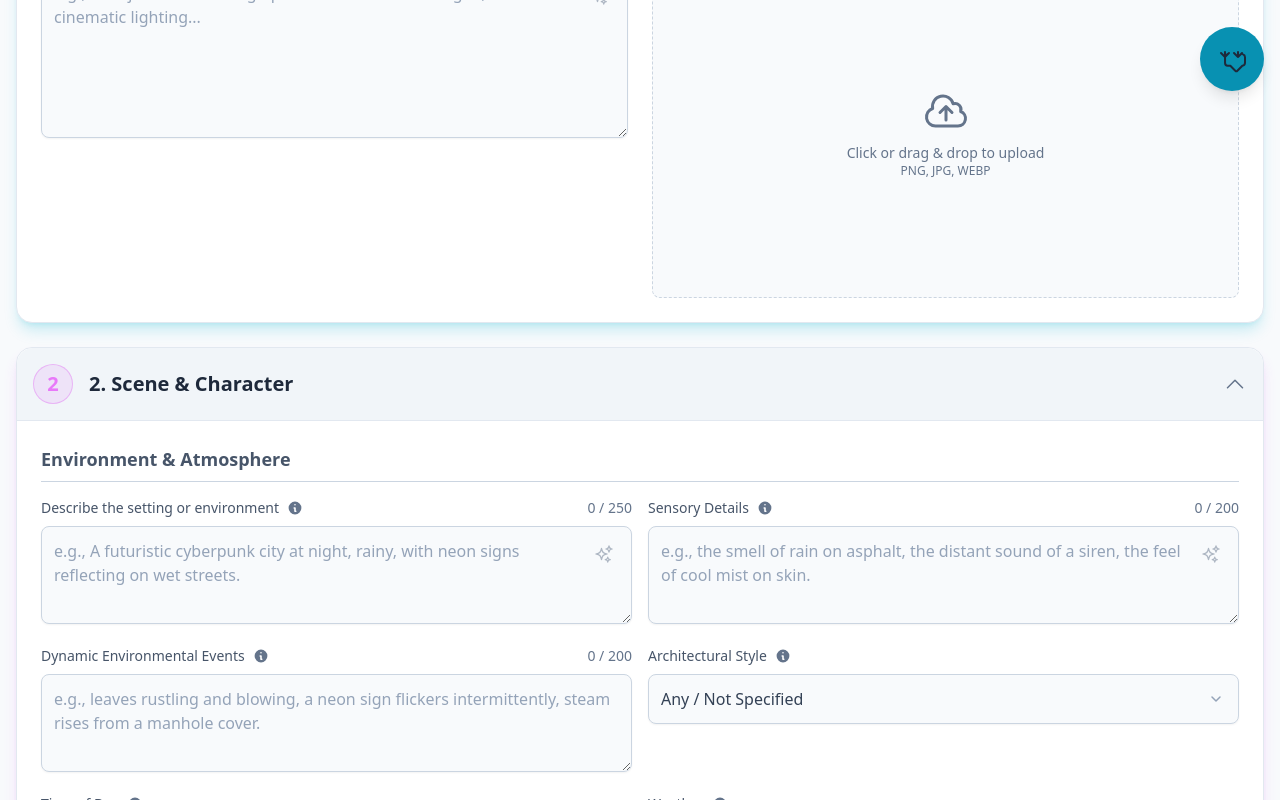
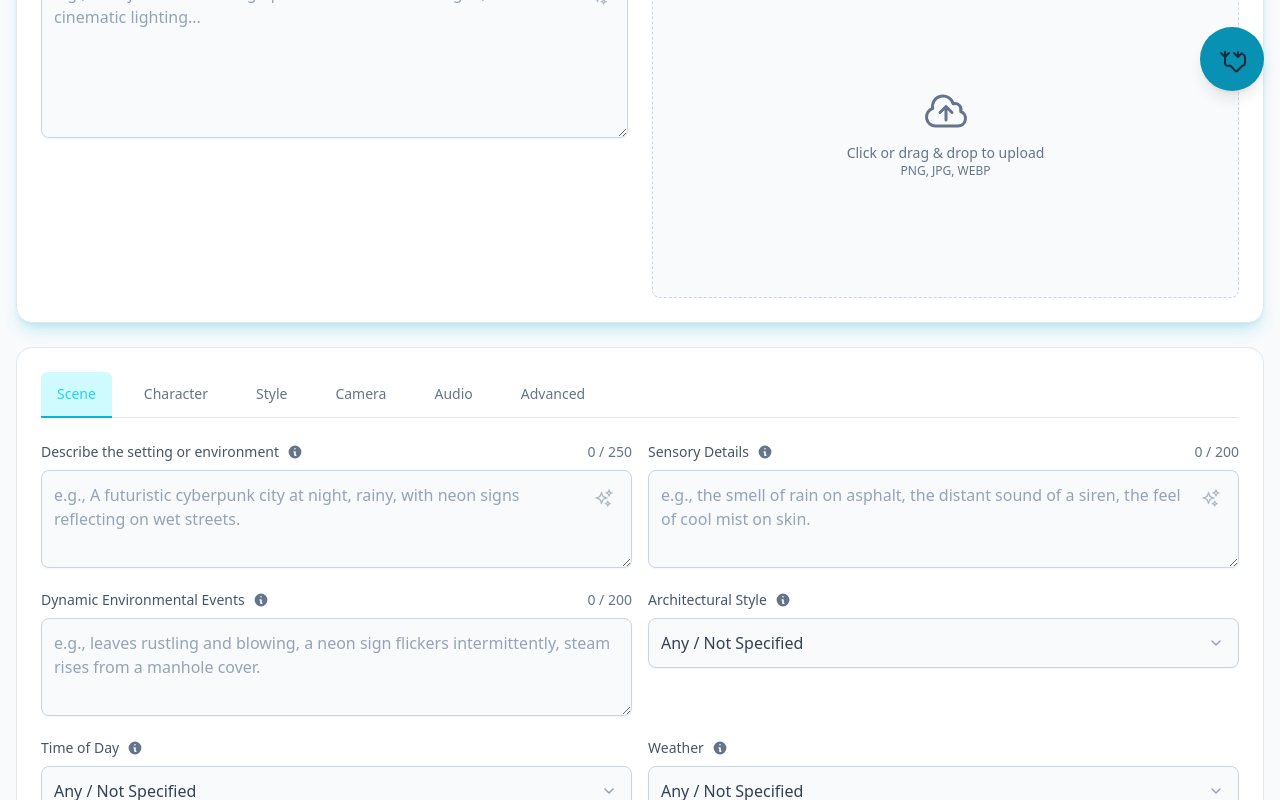
Before and after one commit to loofiboss-bit/Loofi-Veo-prompt-generator, a React (Vite) app: page / in a window 1280 px wide. Shown: the part 693-1493 px from the top of the page. Built offline with nearby package versions, Linux system fonts and the light colour scheme.

Commit message:
feat: Implement tabbed interface for prompt generation
Introduces a new tabbed component to organize prompt generation fields. This improves the user experience by segmenting related input areas, starting with the "Scene" tab which includes environment and sensory details.

```diff
--- a/App.tsx
+++ b/App.tsx
@@ -1,3 +1,4 @@
+
 
 
 
@@ -83,6 +84,7 @@ import CheckboxInput from './components/CheckboxInput';
 import PronunciationGuide from './components/PronunciationGuide';
 import ImageUploadInput from './components/ImageUploadInput';
 import Button from './components/Button';
+import Tabs from './components/Tabs';
 
 
 const INITIAL_STATE: PromptState = {
@@ -1103,80 +1105,10 @@ const handleSuggestCharacterNuances = useCallback(async () => {
     </button>
   );
 
-  return (
-    <div className={`theme-${theme} font-sans min-h-screen bg-slate-950 text-slate-200 transition-colors duration-300`}>
-      <div className="absolute inset-0 bg-grid-slate-800/20 [mask-image:linear-gradient(to_bottom,white_20%,transparent_100%)]"></div>
-
-      {/* Toast Container */}
-      <div className="fixed top-4 right-4 z-[100] space-y-2">
-        {toasts.map(toast => (
-          <Toast key={toast.id} toast={toast} onDismiss={(id) => setToasts(prev => prev.filter(t => t.id !== id))} />
-        ))}
-      </div>
-
-      <div className="container mx-auto px-4 relative z-10">
-        <Header
-            onShowHistory={() => setIsHistoryOpen(true)}
-            onResetAll={handleResetAll}
-            historyButtonText={t.historyButton}
-            onShowImageStudio={() => setIsImageStudioOpen(true)}
-            imageStudioButtonText={t.imageStudioButton}
-            onShowSunoStudio={() => setIsSunoStudioOpen(true)}
-            sunoStudioButtonText={t.sunoStudioButton}
-            onShowVideoAnalysis={() => setIsVideoAnalysisOpen(true)}
-            isSyncConnected={isSyncConnected}
-            theme={theme}
-            onThemeToggle={handleThemeToggle}
-            uiStrings={t}
-        />
-
-        <main className="py-4">
-            <h1 className="text-3xl sm:text-4xl font-bold text-center text-slate-100">{t.headerTitle}</h1>
-            <p className="text-center text-slate-400 mt-2">{t.headerSubtitle}</p>
-
-            <div className="mt-8 space-y-6">
-
-                {/* Examples */}
-                {isExamplesVisible && (
-                    <ExamplesCarousel
-                        examples={examplePrompts}
-                        onUseExample={handleUseExample}
-                        useExampleText={t.examplesCarousel.use}
-                        onClose={() => setIsExamplesVisible(false)}
-                        title={t.examplesCarousel.title}
-                    />
-                )}
-
-                {/* Main Prompt Builder */}
-                <CollapsibleSection title={t.sectionCoreConcept} stepNumber={1} defaultOpen={true}>
-                    <div className="p-6 grid grid-cols-1 lg:grid-cols-2 gap-6">
-                        <TextAreaInput
-                            ref={ideaInputRef}
-                            label={t.labelIdea}
-                            name="idea"
-                            value={promptState.idea}
-                            onChange={handleInputChange}
-                            placeholder={t.placeholderIdea}
-                            maxLength={CHARACTER_LIMITS.idea}
-                            rows={6}
-                            error={errors.idea}
-                            info={t.tooltips.idea}
-                            actionButton={autoFillButton}
-                        />
-                         <ImageUploadInput
-                            label={t.imageUploadLabel}
-                            placeholder={t.imageUploadPlaceholder}
-                            onImageSelect={handleImageUpload}
-                            onImageClear={handleImageClear}
-                            uploadedImageUrl={uploadedImageUrl}
-                            info={t.tooltips.imageUpload}
-                         />
-                    </div>
-                </CollapsibleSection>
-
-                <CollapsibleSection title={t.sectionSceneAndCharacter} stepNumber={2} defaultOpen={true} color="fuchsia">
-                    <div className="p-6">
-                        <h3 className="text-lg font-semibold text-slate-300 mb-4 border-b border-slate-700 pb-2">{t.sectionEnvironment}</h3>
+  const tabs = useMemo(() => [
+    {
+      label: t.tabScene,
+      content: (
         <div className="grid grid-cols-1 md:grid-cols-2 gap-4">
             <TextAreaInput
                 label={t.labelEnvironment}
@@ -1241,8 +1173,11 @@ const handleSuggestCharacterNuances = useCallback(async () => {
                 info={t.tooltips.weather}
             />
         </div>
-
-                        <h3 className="text-lg font-semibold text-slate-300 mb-4 mt-8 border-b border-slate-700 pb-2">{t.sectionCharacter}</h3>
+      ),
+    },
+    {
+        label: t.tabCharacter,
+        content: (
             <div className="grid grid-cols-1 md:grid-cols-2 lg:grid-cols-3 gap-4">
                 <div className="md:col-span-2 lg:col-span-3">
                     <TextAreaInput
@@ -1332,12 +1267,11 @@ const handleSuggestCharacterNuances = useCallback(async () => {
                     )}
                 </div>
             </div>
-                    </div>
-                </CollapsibleSection>
-
-                <CollapsibleSection title={t.sectionCreativeDirection} stepNumber={3} defaultOpen={false}>
-                    <div className="p-6">
-                        <h3 className="text-lg font-semibold text-slate-300 mb-4 border-b border-slate-700 pb-2">{t.subheadingVisualStyle}</h3>
+        )
+    },
+    {
+      label: t.tabStyle,
+      content: (
         <div className="grid grid-cols-1 md:grid-cols-2 lg:grid-cols-3 gap-4">
             <SelectInput label={t.labelArtStyle} name="artStyle" options={artStyleOptions} value={promptState.artStyle} onChange={handleInputChange} error={errors.artStyle} info={t.tooltips.artStyle} />
             {promptState.artStyle === 'Custom' && (
@@ -1377,8 +1311,11 @@ const handleSuggestCharacterNuances = useCallback(async () => {
             <SelectInput label={t.labelColorPalette} name="colorPalette" options={colorPaletteOptions} value={promptState.colorPalette} onChange={handleInputChange} error={errors.colorPalette} info={t.tooltips.colorPalette} />
             <SelectInput label={t.labelVisualEffect} name="visualEffect" options={visualEffectOptions} value={promptState.visualEffect} onChange={handleInputChange} error={errors.visualEffect} info={t.tooltips.visualEffect} />
         </div>
-
-                        <h3 className="text-lg font-semibold text-slate-300 mb-4 mt-8 border-b border-slate-700 pb-2">{t.subheadingCinematography}</h3>
+      )
+    },
+    {
+      label: t.tabCamera,
+      content: (
         <div className="grid grid-cols-1 md:grid-cols-2 lg:grid-cols-3 gap-4">
             <SelectInput label={t.labelCameraMovement} name="cameraMovement" options={cameraMovementOptions} value={promptState.cameraMovement} onChange={handleInputChange} error={errors.cameraMovement} info={t.tooltips.cameraMovement} />
             <SelectInput label={t.labelCameraDistance} name="cameraDistance" options={cameraDistanceOptions} value={promptState.cameraDistance} onChange={handleInputChange} error={errors.cameraDistance} info={t.tooltips.cameraDistance} />
@@ -1395,10 +1332,11 @@ const handleSuggestCharacterNuances = useCallback(async () => {
             <SelectInput label={t.labelAspectRatio} name="aspectRatio" options={aspectRatioOptions} value={promptState.aspectRatio} onChange={handleInputChange} error={errors.aspectRatio} info={t.tooltips.aspectRatio} />
             <SelectInput label={t.labelResolution} name="resolution" options={resolutionOptions} value={promptState.resolution} onChange={handleInputChange} error={errors.resolution} info={t.tooltips.resolution} />
         </div>
-
-                        <h3 className="text-lg font-semibold text-slate-300 mb-4 mt-8 border-b border-slate-700 pb-2">
-                            {t.subheadingAudioDesign}
-                        </h3>
+      )
+    },
+    {
+      label: t.tabAudio,
+      content: (
         <div className="grid grid-cols-1 md:grid-cols-2 gap-4">
             <div className="md:col-span-2">
                 <SelectInput label={t.labelVoiceStyle} name="voiceStyle" options={voiceStyleOptions} value={promptState.voiceStyle} onChange={handleInputChange} error={errors.voiceStyle} info={t.tooltips.voiceStyle} actionButton={audioSuggestButton} />
@@ -1421,10 +1359,12 @@ const handleSuggestCharacterNuances = useCallback(async () => {
             <SelectInput label={t.labelAmbientSound} name="ambientSound" options={ambientSoundOptions} value={promptState.ambientSound} onChange={handleInputChange} error={errors.ambientSound} info={t.tooltips.ambientSound} />
             <SelectInput label={t.labelSoundEffectsIntensity} name="soundEffectsIntensity" options={soundEffectsIntensityOptions} value={promptState.soundEffectsIntensity} onChange={handleInputChange} error={errors.soundEffectsIntensity} info={t.tooltips.soundEffectsIntensity} />
         </div>
-                    </div>
-                </CollapsibleSection>
-                 <CollapsibleSection title={t.sectionAdvancedAndModel} stepNumber={4} defaultOpen={false} color="fuchsia">
-                    <div className="p-6">
+      )
+    },
+    {
+      label: t.tabAdvanced,
+      content: (
+        <div>
             <h3 className="text-lg font-semibold text-slate-300 mb-4 border-b border-slate-700 pb-2">{t.subheadingAdvancedControls}</h3>
             <div className="grid grid-cols-1 md:grid-cols-2 gap-4">
                 <TextAreaInput label={t.labelNegativePrompt} name="negativePrompt" value={promptState.negativePrompt} onChange={handleInputChange} placeholder={t.placeholderNegativePrompt} maxLength={CHARACTER_LIMITS.negativePrompt} rows={2} error={errors.negativePrompt} info={t.tooltips.negativePrompt} />
@@ -1458,7 +1398,84 @@ const handleSuggestCharacterNuances = useCallback(async () => {
                 </div>
             </div>
         </div>
+      )
+    },
+  ], [t, promptState, errors, handleInputChange, handleCheckboxChange, architecturalStyleOptions, timeOfDayOptions, weatherOptions, characterGenderOptions, characterEthnicityOptions, characterAgeOptions, characterMoodOptions, characterPoseOptions, characterSkinToneOptions, characterArchetypeOptions, clothingSuggestions, accessorySuggestions, artStyleOptions, artStyleSuggestions, isSuggestingArtStyle, lightingStyleOptions, colorPaletteOptions, visualEffectOptions, cameraMovementOptions, cameraDistanceOptions, lensTypeOptions, compositionalGuideOptions, aspectRatioOptions, resolutionOptions, voiceStyleOptions, ambientSoundOptions, soundEffectsIntensityOptions, modelOptions, veoModelOptions]);
+
+  return (
+    <div className={`theme-${theme} font-sans min-h-screen bg-slate-950 text-slate-200 transition-colors duration-300`}>
+      <div className="absolute inset-0 bg-grid-slate-800/20 [mask-image:linear-gradient(to_bottom,white_20%,transparent_100%)]"></div>
+
+      {/* Toast Container */}
+      <div className="fixed top-4 right-4 z-[100] space-y-2">
+        {toasts.map(toast => (
+          <Toast key={toast.id} toast={toast} onDismiss={(id) => setToasts(prev => prev.filter(t => t.id !== id))} />
+        ))}
+      </div>
+
+      <div className="container mx-auto px-4 relative z-10">
+        <Header
+            onShowHistory={() => setIsHistoryOpen(true)}
+            onResetAll={handleResetAll}
+            historyButtonText={t.historyButton}
+            onShowImageStudio={() => setIsImageStudioOpen(true)}
+            imageStudioButtonText={t.imageStudioButton}
+            onShowSunoStudio={() => setIsSunoStudioOpen(true)}
+            sunoStudioButtonText={t.sunoStudioButton}
+            onShowVideoAnalysis={() => setIsVideoAnalysisOpen(true)}
+            isSyncConnected={isSyncConnected}
+            theme={theme}
+            onThemeToggle={handleThemeToggle}
+            uiStrings={t}
+        />
+
+        <main className="py-4">
+            <h1 className="text-3xl sm:text-4xl font-bold text-center text-slate-100">{t.headerTitle}</h1>
+            <p className="text-center text-slate-400 mt-2">{t.headerSubtitle}</p>
+
+            <div className="mt-8 space-y-6">
+
+                {/* Examples */}
+                {isExamplesVisible && (
+                    <ExamplesCarousel
+                        examples={examplePrompts}
+                        onUseExample={handleUseExample}
+                        useExampleText={t.examplesCarousel.use}
+                        onClose={() => setIsExamplesVisible(false)}
+                        title={t.examplesCarousel.title}
+                    />
+                )}
+
+                {/* Main Prompt Builder */}
+                <CollapsibleSection title={t.sectionCoreConcept} stepNumber={1} defaultOpen={true}>
+                    <div className="p-6 grid grid-cols-1 lg:grid-cols-2 gap-6">
+                        <TextAreaInput
+                            ref={ideaInputRef}
+                            label={t.labelIdea}
+                            name="idea"
+                            value={promptState.idea}
+                            onChange={handleInputChange}
+                            placeholder={t.placeholderIdea}
+                            maxLength={CHARACTER_LIMITS.idea}
+                            rows={6}
+                            error={errors.idea}
+                            info={t.tooltips.idea}
+                            actionButton={autoFillButton}
+                        />
+                         <ImageUploadInput
+                            label={t.imageUploadLabel}
+                            placeholder={t.imageUploadPlaceholder}
+                            onImageSelect={handleImageUpload}
+                            onImageClear={handleImageClear}
+                            uploadedImageUrl={uploadedImageUrl}
+                            info={t.tooltips.imageUpload}
+                         />
+                    </div>
                 </CollapsibleSection>
+
+                <div className="bg-slate-900/40 border border-slate-800 rounded-2xl p-4 sm:p-6">
+                    <Tabs tabs={tabs} />
+                </div>
 
                 {!generatedPrompt ? (
                     <div className="mt-8 space-y-4 animate-fade-in-up">
```
Lines whose indentation alone changed are shown as unchanged.
